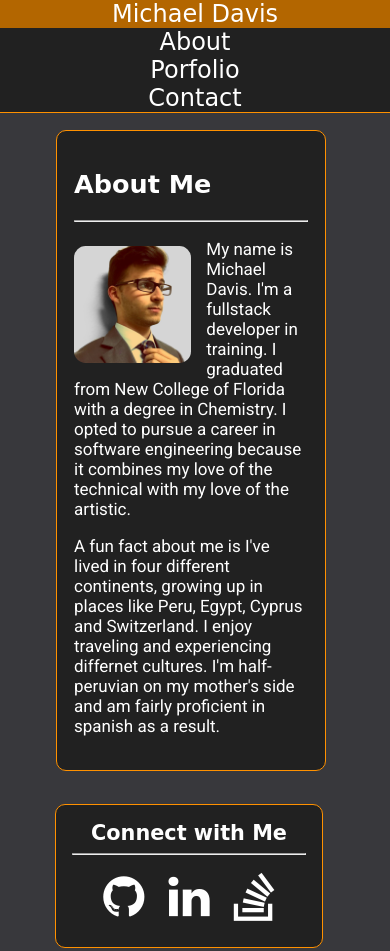
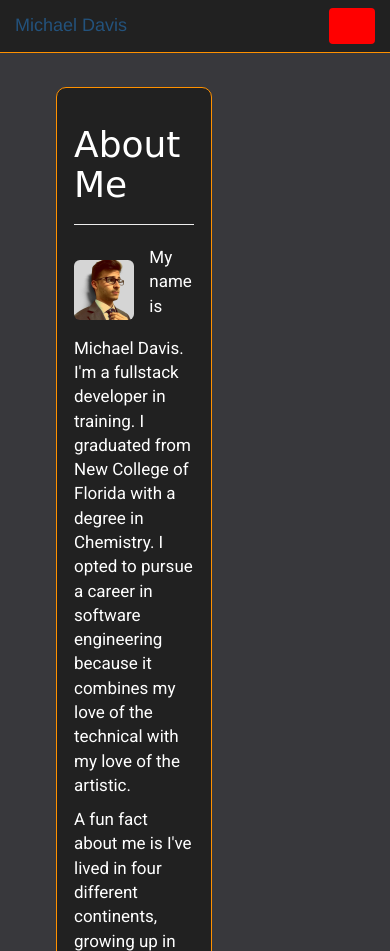
Before and after one commit to mhdavis/Basic-Portfolio-Bootstrap, a plain HTML site: page index.html in a window 390 px wide. Shown: the top 951 px of the page. Drawn offline with nearby package versions, Linux system fonts and the light colour scheme; a web font is replaced by a local one.

Commit message:
Revamped index.html and accompanying css to work with bootstrap

```diff
--- a/assets/css/style.css
+++ b/assets/css/style.css
@@ -4,11 +4,12 @@ html {
 }
 
 body {
+  padding-top: 70px;
   margin: 0 0 100px;
   background: #38383c;
 }
 
-nav {
+#custom-navbar-style {
   background: #212121;
   border-bottom: 0.1em solid #ff9100;
 }
@@ -23,16 +24,7 @@ nav {
 /*  NAVIGATION BAR
 ---------------------------------------*/
 
-.topnav {
-  list-style: none;
-  margin: 0;
-  padding: 0;
-  overflow: hidden;
-}
-
-.nav-style {
-  display: block;
-  text-decoration: none;
+.custom-nav-style {
   font-family: 'Knewave', cursive;
   color: white;
   font-size: 1.5em;
@@ -40,30 +32,15 @@ nav {
   color: #ff9100;
 }
 
-#nav-logo {
-  float: left;
-  padding: 1em 1em;
-  transition: all 0.4s;
-}#nav-logo:hover {
-  color: #ff9100;
-  font-size: 1.7em;
-}
-
-.nav-item {
-  float: right;
-  padding: 1em 1em;
-  box-shadow:inset 0 0 0 0 #151515;
-  -webkit-transition: -webkit-box-shadow 300ms ease-in-out;
-  -moz-transition: -moz-box-shadow 300ms ease-in-out;
-  transition: box-shadow 300ms ease-in-out;
-} .nav-item:hover {
-  box-shadow:inset 0 100px 0 0 #151515;
+#crazy-button {
+  border: 2px solid red;
+  background-color: red;
 }
 
 /*  MAIN CONTAINER / SECTION
 ---------------------------------------*/
 
-#container {
+#custom-container {
   margin: 0px 10%;
 }
 
@@ -71,7 +48,6 @@ nav {
   color: white;
   background: #212121;
   border-radius: 10px;
-  float: left;
   width: 50%;
   padding: 1em 1em 1em 1em;
   margin: 1em 1em 1em 1em;
@@ -85,9 +61,8 @@ nav {
 
 /*  ABOUT SECTION
 ---------------------------------------*/
-
 #profile-wrapper {
-    width: 50%
+  width: 50%;
 }
 
 #profile-pic {
@@ -243,62 +218,3 @@ footer {
   font-size: 1em;
   font-family: 'Knewave', cursive;
 }
-
-/*  MEDIA QUERIES
----------------------------------------*/
-
-@media only screen and (max-width: 1000px) {
-  #main-section {
-    width: 75%;
-  }
-
-  #social-media-container {
-    width: 75%;
-
-  }
-}
-
-@media only screen and (max-width: 680px) {
-
-  /* NAVBAR */
-    #nav-logo {
-      padding: 0;
-      float: none;
-      text-align: center;
-      color: #212121;
-      background: #ff9100;
-      box-shadow:inset 0 0 0 0 #ff9100;
-      -webkit-transition: -webkit-box-shadow 300ms ease-in-out;
-      -moz-transition: -moz-box-shadow 300ms ease-in-out;
-      transition: box-shadow 300ms ease-in-out;
-    }#nav-logo:hover {
-      color: white;
-      box-shadow:inset 100vw 0 0 0 #b36600;
-      font-size: 1.5em;
-    }
-
-    .nav-item {
-      padding: 0;
-      float: none;
-      text-align: center;
-      -webkit-transition: -webkit-box-shadow 300ms ease-in-out;
-      -moz-transition: -moz-box-shadow 300ms ease-in-out;
-      transition: box-shadow 300ms ease-in-out;
-    }.nav-item:hover {
-      color: #ff9100;
-      box-shadow:inset 100vw 0 0 0 #151515;
-      font-size: 1.5em;
-  }
-
-/* PORTFOLIO ENTRIES */
-  .portfolio-entry {
-    width: 80%;
-  }
-
-}
-
-@media only screen and (max-width: 320px) {
-  #profile-pic {
-    width: 180px;
-  }
-}
--- a/index.html
+++ b/index.html
@@ -6,23 +6,44 @@
     <title>Michael Davis Portfolio</title>
 
     <!-- CSS -->
+    <!-- Bootstrap CSS -->
+    <link rel="stylesheet" type="text/css" href="https://maxcdn.bootstrapcdn.com/bootstrap/3.3.7/css/bootstrap.min.css">
     <link rel="stylesheet" type="text/css" href="assets/css/font-awesome/css/font-awesome.min.css">
     <link href="https://fonts.googleapis.com/css?family=Knewave|Roboto" rel="stylesheet">
     <link rel="stylesheet" type="text/css" href="assets/css/style.css"/>
+    <!-- Boostrap JS -->
+    <script src="https://maxcdn.bootstrapcdn.com/bootstrap/3.3.7/js/bootstrap.min.js"></script>
   </head>
 
   <body>
-      <nav>
-        <ul class="topnav">
-          <li><a id="nav-logo" class="nav-style" href="#">Michael Davis</a></li>
-          <li><a class="nav-item nav-style" href="#">About</a></li>
-          <li><a class="nav-item nav-style" href="#">Porfolio</a></li>
-          <li><a class="nav-item nav-style" href="#">Contact</a></li>
+
+      <nav id="custom-navbar-style" class="navbar navbar-fixed-top">
+        <div class="container">
+          <div class="navbar-header">
+            <button id="crazy-button" type="button" class="navbar-toggle collapsed"
+            data-toggle="collapse" data-target="#navbar"
+            aria-expanded="false" aria-controls="navbar">
+              <span class="sr-only">Toggle navigation</span>
+              <span class="icon-bar"></span>
+              <span class="icon-bar"></span>
+              <span class="icon-bar"></span>
+            </button>
+            <a class="navbar-brand" href="#">Michael Davis</a>
+          </div> <!-- End navbar-header -->
+          <div id="navbar" class="collapse navbar-collapse">
+            <ul class="nav navbar-nav">
+              <li><a class="nav-item custom-nav-style" href="#">About</a></li>
+              <li><a class="nav-item custom-nav-style" href="#">Porfolio</a></li>
+              <li><a class="nav-item custom-nav-style" href="#">Contact</a></li>
             </ul>
+          </div> <!-- End collapse -->
+        </div> <!-- End container -->
       </nav>
 
-      <div id="container" class="clearfix">
-        <section id="main-section">
+      <div id="custom-container">
+        <div class="container-fluid">
+          <div class="row">
+            <div id="main-section" class="col-lg-4-offset-3 col-md-4 col-sm-4">
               <h1 id="about-me">About Me</h1>
               <hr>
               <div id=profile-wrapper>
@@ -36,16 +57,18 @@
                 growing up in places like Peru, Egypt, Cyprus and Switzerland. I enjoy traveling
                 and experiencing differnet cultures. I'm half-peruvian on my mother's
                 side and am fairly proficient in spanish as a result.</p>
-        </section>
+            </div> <!-- end main-section -->
 
-        <aside id="social-media-container">
+              <div id="social-media-container" class="col-lg-4 col-md-4 col-sm-4">
                 <h2 id="social-media-title">Connect with Me</h2>
                 <hr>
                 <a class="social-anchor" href="https://github.com/mhdavis" target="_blank"><i class="fa fa-github social-btn"></i></a>
                 <a class="social-anchor" href="https://www.linkedin.com/in/michael-davis-1b31b7124/" target="_blank"><i class="fa fa-linkedin social-btn"></i></a>
                 <a class="social-anchor" href="https://stackoverflow.com/users/7643412/mhdavis" target="_blank"><i class="fa fa-stack-overflow social-btn"></i></a>
-        </aside>
-      </div> <!-- end container -->
+              </div> <!-- end social-media-container -->
+          </div> <!-- end row -->
+        </div> <!-- end container-fluid -->
+      </div> <!-- end custom-container -->
 
       <footer class="clearfix">
         <p id="copyright">@ Copyright 2017 Michael Davis</p>
```
Lines whose indentation alone changed are shown as unchanged.
